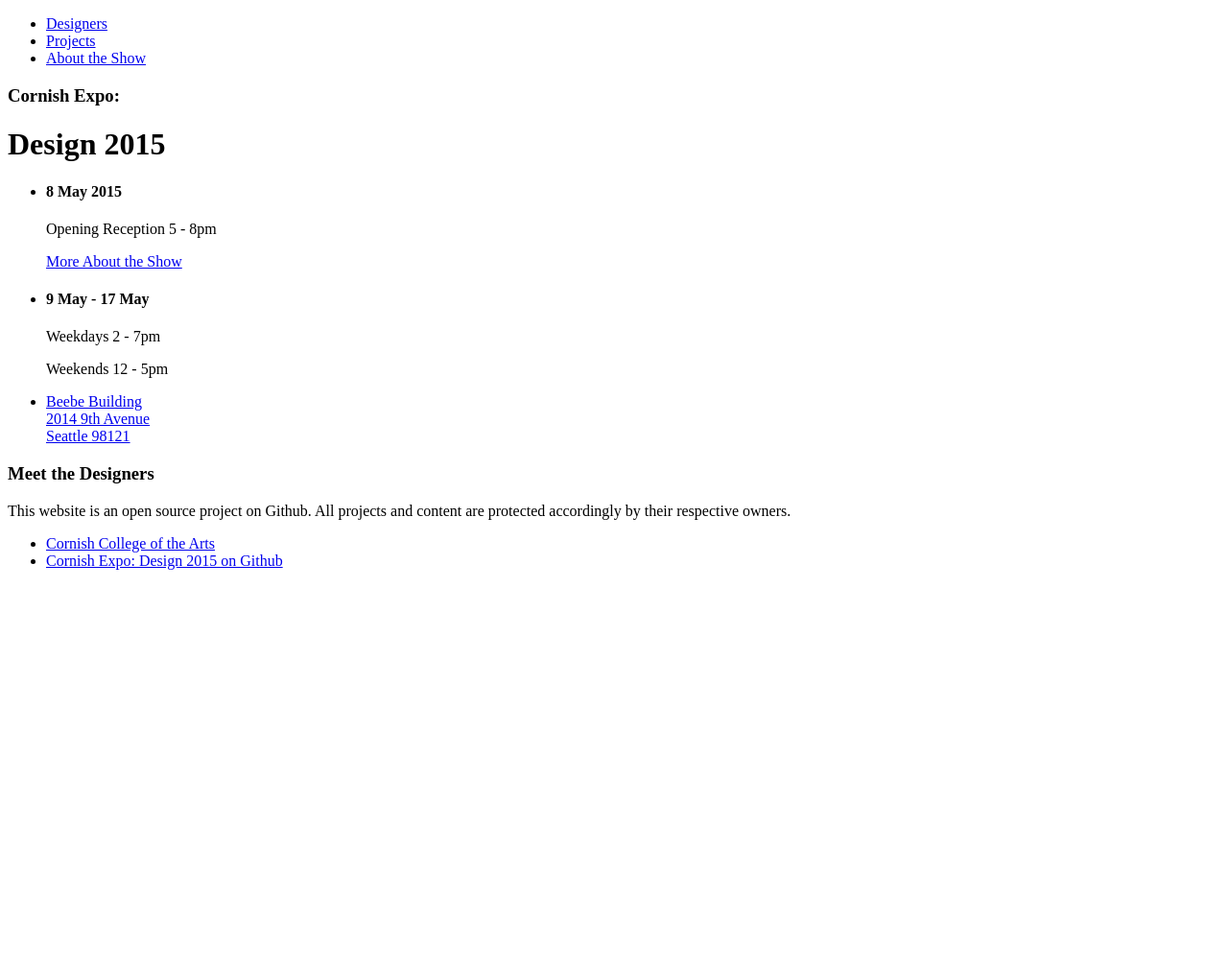
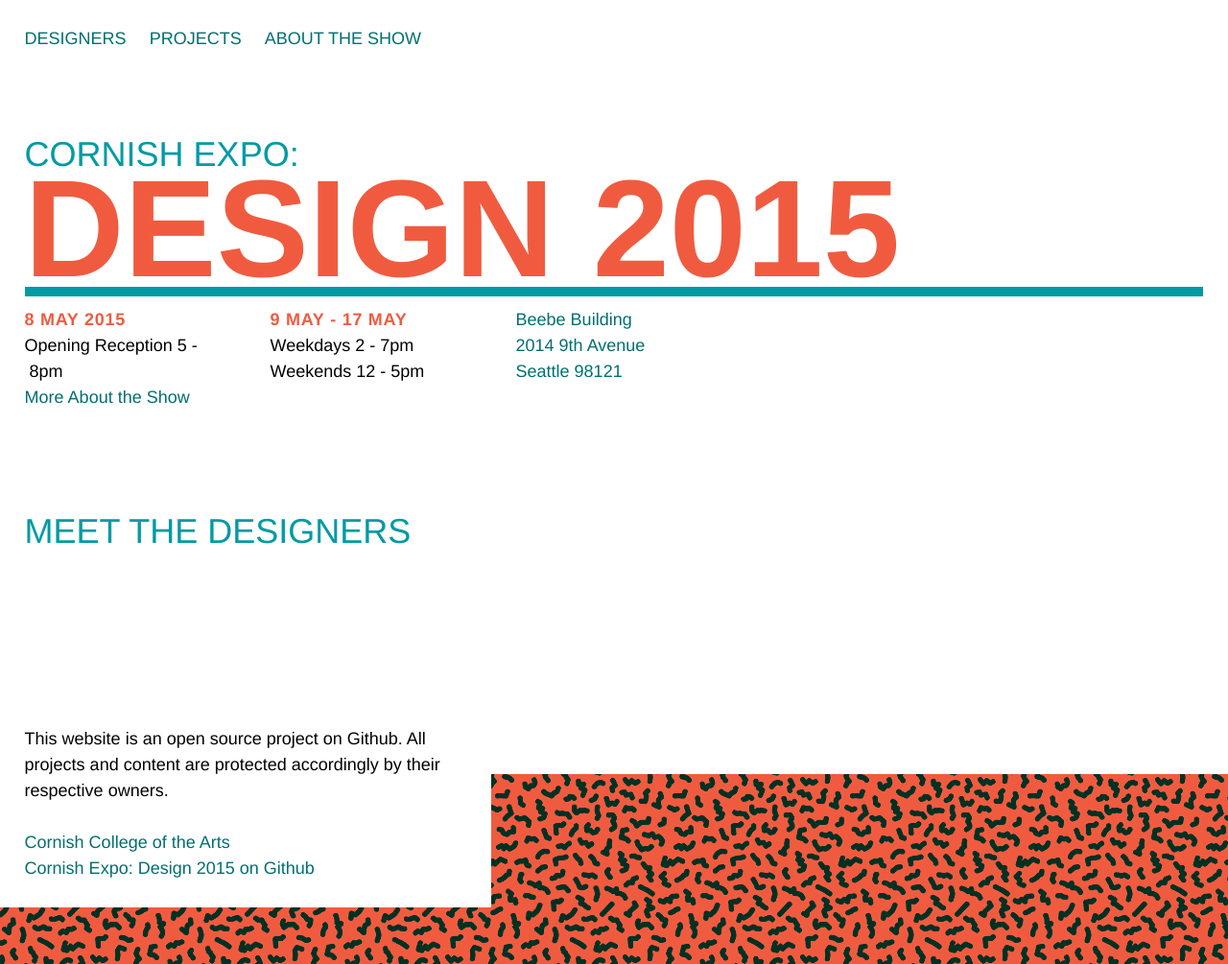
Before and after one commit to taylor-edwards/cornishdesign.is, a Jekyll site: the page built from index.html, in a window 1280 px wide. Shown: the whole page at 96% size. Built offline with Jekyll 4.4.1, drawn with Linux system fonts in a browser that asks for light colours; before the commit the page ends 900 px from its top, so only the background shows below that.

Commit message:
Fixing site URL for expired domain

```diff
--- a/_config.yml
+++ b/_config.yml
@@ -11,7 +11,7 @@
 # baseurl:      /
 # url:          "http://cornishdesign.is"
 url:          "http://rumudiez.github.io"
-baseurl:      "/cornishdesign.is"
+baseurl:      "/cornishdesign.is/"
 
 parent:       Cornish College of the Arts
 parentURL:    "http://www.cornish.edu"
```
